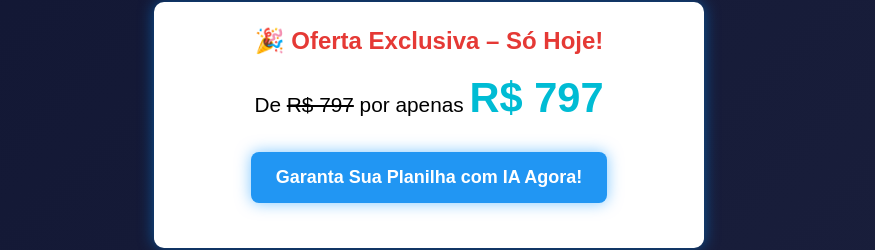
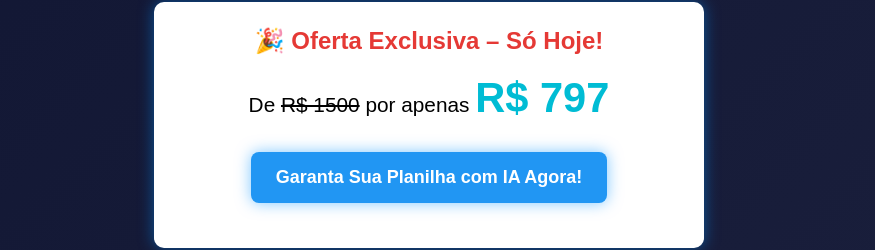
Before and after one commit to Lukinhas2609/Panilhacomia, a plain HTML site: page index.html in a window 1280 px wide. Shown: the part 1539-1789 px from the top of the page, without its empty margins (211-1086 px from the left). Drawn offline with Linux system fonts and the light colour scheme.

Commit message:
Add files via upload

```diff
--- a/index.html
+++ b/index.html
@@ -261,7 +261,7 @@
   <!-- Oferta Especial -->
  <div class="offer">
     <h2>🎉 Oferta Exclusiva – Só Hoje!</h2>
-    <p>De <s>R$ 797</s> por apenas <strong style="font-size: 2em; color: #00bcd4;">R$ 797</strong></p>
+    <p>De <s>R$ 1500</s> por apenas <strong style="font-size: 2em; color: #00bcd4;">R$ 797</strong></p>
     <a class="button" href="https://pay.kiwify.com.br/e3PcnUr?afid=CNVatZz3" target="_blank">Garanta Sua Planilha com IA Agora!</a>
   </div>
 
```
